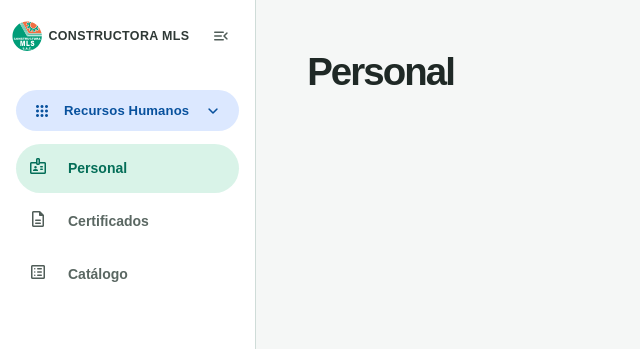
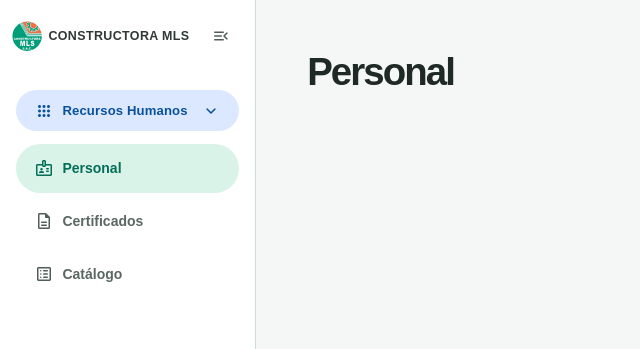
Before and after one commit to Constructora-MLS/saber, an Angular app: page /personal in a window 1280 px wide. Shown: the top 349 px of the page, without its empty margins (0-640 px from the left). Built offline with nearby package versions, Linux system fonts and the light colour scheme.

Commit message:
feat: adjust padding and gap for app switcher and rrhh sidebar components

```diff
--- a/src/app/shared/interfaces/components/app-switcher/app-switcher.scss
+++ b/src/app/shared/interfaces/components/app-switcher/app-switcher.scss
@@ -10,7 +10,7 @@
 
 .app-switcher-title {
   margin: 0 0 0.75rem;
-  padding-inline: 0.5rem;
+  padding-inline: 0.75rem;
   color: var(--rrhh-text-soft);
   font-size: 0.68rem;
   font-weight: 700;
@@ -22,9 +22,9 @@
   width: 100%;
   min-height: 2.75rem;
   align-items: center;
-  gap: 1rem;
+  gap: 0.4rem;
   white-space: nowrap;
-  padding: 0 0.5rem;
+  padding: 0 0.75rem;
   border: 0;
   border-radius: 0.875rem;
   background: transparent;
@@ -38,11 +38,17 @@
 }
 
 .app-option mat-icon {
-  width: 1.5rem;
-  height: 1.5rem;
-  flex: 0 0 auto;
+  display: inline-flex;
+  align-items: center;
+  justify-content: center;
+  width: 1.2em;
+  height: 1.2em;
+  flex: 0 0 1.2em;
   color: var(--rrhh-icon);
-  font-size: 1.25rem;
+  font-size: 1.1875rem;
+  line-height: 1;
+  vertical-align: middle;
+  white-space: nowrap;
 }
 
 .app-option-label {
--- a/src/app/shared/interfaces/components/rrhh-sidebar/rrhh-sidebar.scss
+++ b/src/app/shared/interfaces/components/rrhh-sidebar/rrhh-sidebar.scss
@@ -154,7 +154,7 @@
   width: 100%;
   min-height: 2.5625rem;
   align-items: center;
-  gap: 0.75rem;
+  gap: 0.4rem;
   padding: 0 1rem;
   border: 0;
   border-radius: 999px;
@@ -172,10 +172,20 @@
   background: color-mix(in srgb, var(--rrhh-module-container) 86%, var(--rrhh-module-on-container));
 }
 
+.module-selector mat-icon,
+.nav-item mat-icon {
+  display: inline-flex;
+  align-items: center;
+  justify-content: center;
+  width: 1.2em;
+  height: 1.2em;
+  flex: 0 0 1.2em;
+  line-height: 1;
+  vertical-align: middle;
+  white-space: nowrap;
+}
+
 .module-selector mat-icon {
-  width: 1.25rem;
-  height: 1.25rem;
-  flex: 0 0 auto;
   font-size: 1.25rem;
 }
 
@@ -222,9 +232,9 @@ app-switcher {
   display: flex;
   min-height: 3.0625rem;
   align-items: center;
-  gap: 1rem;
+  gap: 0.4rem;
   margin: 0 1rem;
-  padding: 0 0.75rem;
+  padding: 0 1rem;
   border-radius: 999px;
   color: var(--rrhh-text-muted);
   font-size: 0.875rem;
@@ -236,9 +246,6 @@ app-switcher {
 }
 
 .nav-item mat-icon {
-  width: 1.5rem;
-  height: 1.5rem;
-  flex: 0 0 auto;
   color: var(--rrhh-icon);
   font-size: 1.25rem;
 }
@@ -422,7 +429,7 @@ app-switcher {
   .nav-item {
     min-height: 3.0625rem;
     margin: 0 1rem;
-    padding: 0 0.75rem;
+    padding: 0 1rem;
   }
 
   .sidebar-footer {
```
